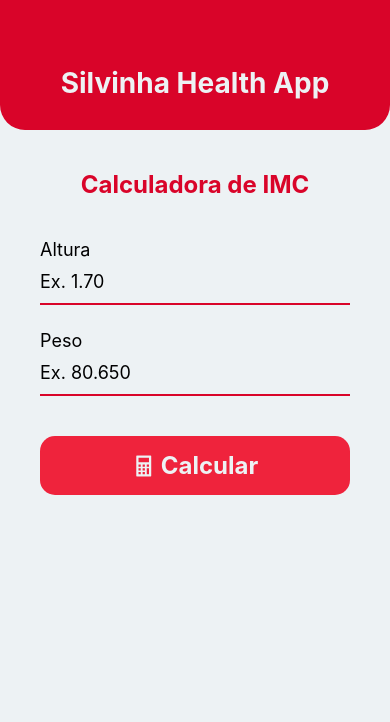
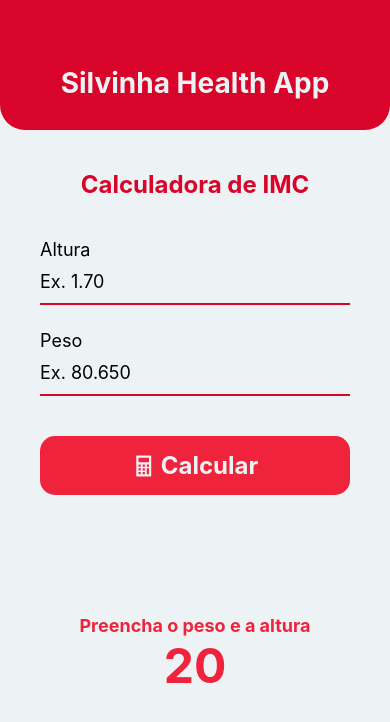
Before and after one commit to 2-Mtec-PI-2025-B/SilvinhaHealthApp, a React Native app in the folder SilvinhaHealthApp/: screen / in a window 390 px wide. Shown: the top 722 px of the page. Built offline with nearby package versions, Linux system fonts and the light colour scheme.

Commit message:
Finalizada a interface gráfica

```diff
--- a/SilvinhaHealthApp/App.js
+++ b/SilvinhaHealthApp/App.js
@@ -1,3 +1,4 @@
+import { useState } from 'react';
 import { StyleSheet, Text, View, SafeAreaView, TextInput, TouchableOpacity } from 'react-native';
 import { StatusBar } from 'expo-status-bar';
 import Ionicons from "@expo/vector-icons/Ionicons";
@@ -36,6 +37,11 @@ export default function App() {
           <Ionicons name="calculator-sharp" size={24} color="#edf2f4" />
           <Text style={styles.text}>Calcular</Text>
         </TouchableOpacity>
+
+        <View style={styles.imcContainer}>
+          <Text style={styles.imcText}>Preencha o peso e a altura</Text>
+          <Text style={styles.imcResult}>20</Text>
+        </View>
 
       </View>
       <StatusBar style='light' />
@@ -102,5 +108,21 @@ const styles = StyleSheet.create({
     fontSize: 24,
     fontWeight: 'bold',
     marginLeft: 5,
+  },
+  imcContainer: {
+    flex: 1,
+    alignItems: 'center',
+    justifyContent: 'center',
+    width: '100%',
+  },
+  imcText: {
+    fontSize: 18,
+    color: '#ef233c',
+    fontWeight: 'bold',
+  },
+  imcResult: {
+    fontSize: 48,
+    color: '#ef233c',
+    fontWeight: 'bold',
   }
 });
```
